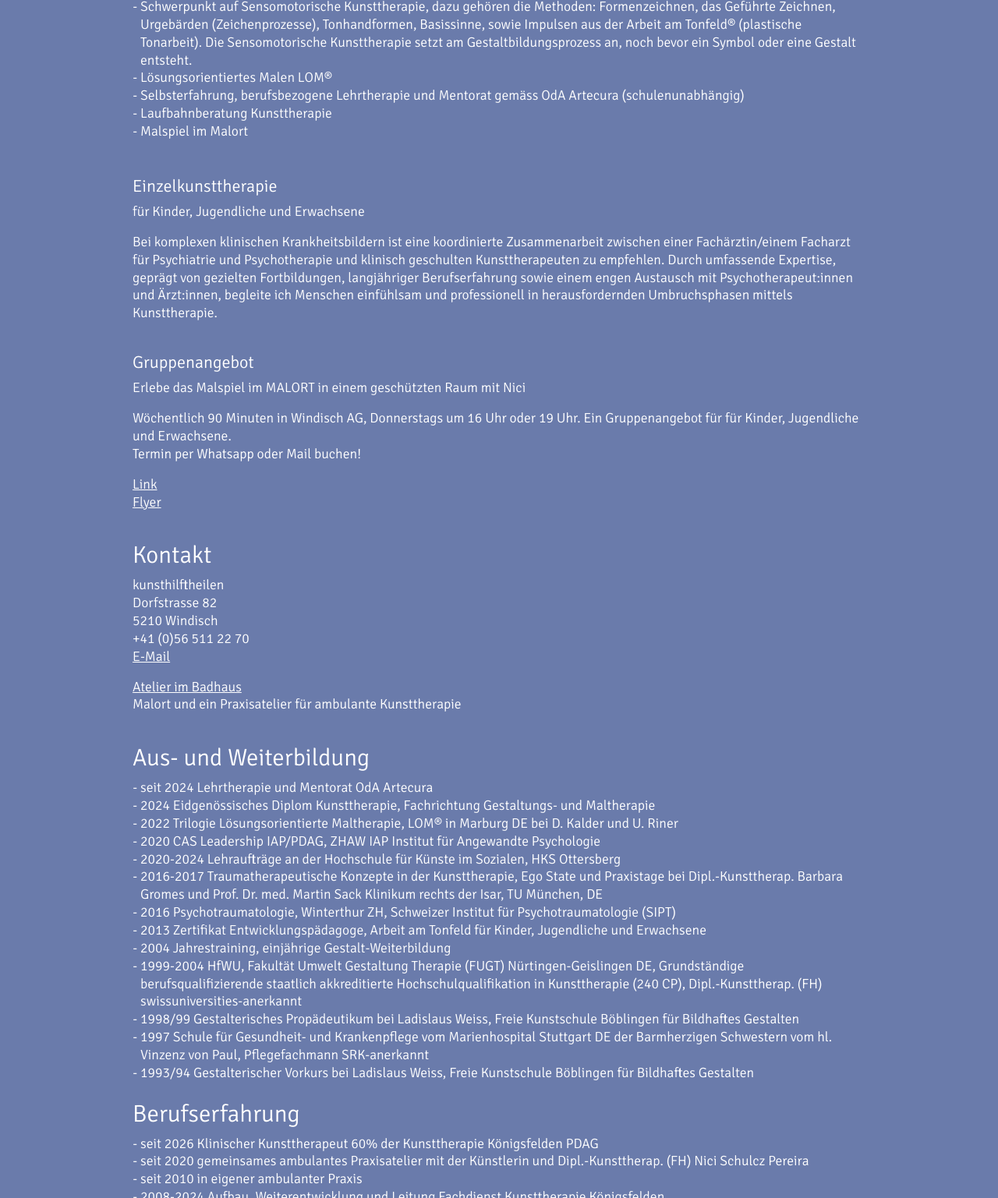
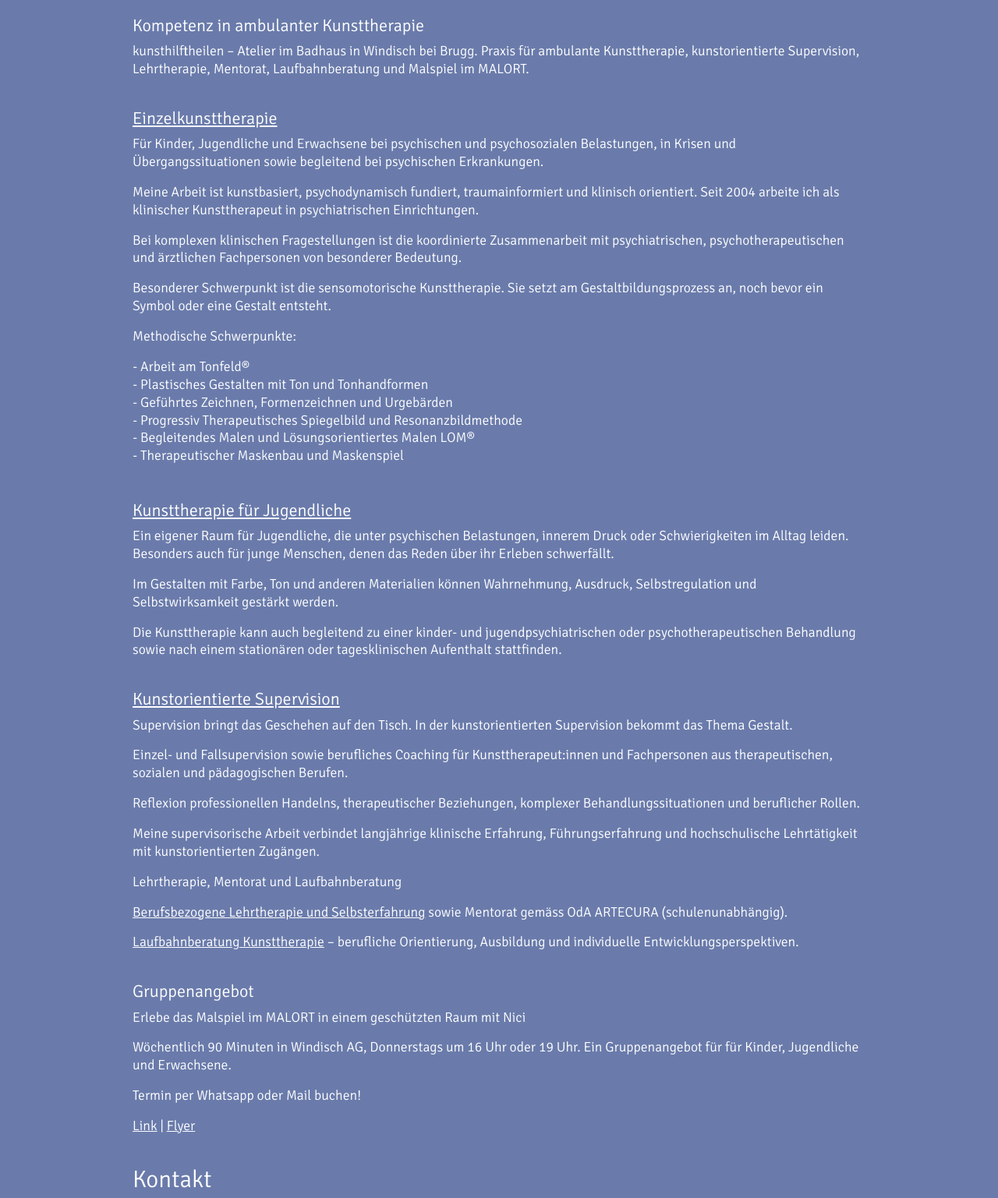
Before and after one commit to kunsttherapie-basel/kunsttherapie-basel.ch, a plain HTML site: page therapeuten/ramos-pereira-nelson/index.html in a window 1280 px wide. Shown: the part 684-2221 px from the top of the page at 78% size. Drawn offline with Linux system fonts and the light colour scheme.

Commit message:
Aenderungen NP

```diff
--- a/therapeuten/ramos-pereira-nelson/index.html
+++ b/therapeuten/ramos-pereira-nelson/index.html
@@ -121,30 +121,51 @@
         <p>Gestaltungs- und Maltherapie, Windisch                        <br>
 Dipl.-Kunsttherapeut (FH)<br>
 Eidg. dipl. Kunsttherapeut<br>
-Kunsttherapeut <a href="https://www.gpk.ch/">gpk</a></p>
+Kunsttherapeut <a href="https://www.gpk.ch/">gpk</a><br>
+Lehrtherapeut und Mentor OdA ARTECURA<br>
+Kunstorientierte Supervision · Zusatzqualifikation FMAWS</p>
 <br>
-<h3 id="angebot"><a href="https://kunsthilftheilen.ch/atelierimbadhaus/#angebot">Angebot</a></h3>
+<h3 id="angebot"><a href="https://kunsthilftheilen.ch/kunsttherapie_aargau/">Angebot</a></h3>
+<br>
+<h5 id="kompetenz-in-ambulanter-kunsttherapie">Kompetenz in ambulanter Kunsttherapie</h5>
+<p>kunsthilftheilen – Atelier im Badhaus in Windisch bei Brugg. Praxis für ambulante Kunsttherapie, kunstorientierte Supervision, Lehrtherapie, Mentorat, Laufbahnberatung und Malspiel im MALORT.</p>
+<br>
+<h5 id="einzelkunsttherapie"><a href="https://kunsthilftheilen.ch/kunsttherapiebrugg/">Einzelkunsttherapie</a></h5>
+<p>Für Kinder, Jugendliche und Erwachsene bei psychischen und psychosozialen Belastungen, in Krisen und Übergangssituationen sowie begleitend bei psychischen Erkrankungen.</p>
+<p>Meine Arbeit ist kunstbasiert, psychodynamisch fundiert, traumainformiert und klinisch orientiert. Seit 2004 arbeite ich als klinischer Kunsttherapeut in psychiatrischen Einrichtungen.</p>
+<p>Bei komplexen klinischen Fragestellungen ist die koordinierte Zusammenarbeit mit psychiatrischen, psychotherapeutischen und ärztlichen Fachpersonen von besonderer Bedeutung.</p>
+<p>Besonderer Schwerpunkt ist die sensomotorische Kunsttherapie. Sie setzt am Gestaltbildungsprozess an, noch bevor ein Symbol oder eine Gestalt entsteht.</p>
+<p>Methodische Schwerpunkte:</p>
 <ul>
-<li>Einzelkunsttherapie (kunstbasiert, psychodynamisch fundiert, traumainformiert), dazu gehört das plastisches Gestalten mit Ton (und brennen der Tonkeramik), Therap. Maskenbau und -spiel</li>
-<li>Schwerpunkt auf Sensomotorische Kunsttherapie, dazu gehören die Methoden: Formenzeichnen, das Geführte Zeichnen, Urgebärden (Zeichenprozesse), Tonhandformen, Basissinne, sowie Impulsen aus der Arbeit am Tonfeld® (plastische Tonarbeit). Die Sensomotorische Kunsttherapie setzt am Gestaltbildungsprozess an, noch bevor ein Symbol oder eine Gestalt entsteht.</li>
-<li>Lösungsorientiertes Malen LOM®</li>
-<li>Selbsterfahrung, berufsbezogene Lehrtherapie und Mentorat gemäss OdA Artecura (schulenunabhängig)</li>
-<li>Laufbahnberatung Kunsttherapie</li>
-<li>Malspiel im Malort</li>
+<li>Arbeit am Tonfeld®</li>
+<li>Plastisches Gestalten mit Ton und Tonhandformen</li>
+<li>Geführtes Zeichnen, Formenzeichnen und Urgebärden</li>
+<li>Progressiv Therapeutisches Spiegelbild und Resonanzbildmethode</li>
+<li>Begleitendes Malen und Lösungsorientiertes Malen LOM®</li>
+<li>Therapeutischer Maskenbau und Maskenspiel</li>
 </ul>
 <br>
 <br>
-<h5 id="einzelkunsttherapie">Einzelkunsttherapie</h5>
-<p>für Kinder, Jugendliche und Erwachsene</p>
-<p>Bei komplexen klinischen Krankheitsbildern ist eine koordinierte Zusammenarbeit zwischen einer Fachärztin/einem Facharzt für Psychiatrie und Psychotherapie und klinisch geschulten Kunsttherapeuten zu empfehlen. Durch umfassende Expertise, geprägt von gezielten Fortbildungen, langjähriger Berufserfahrung sowie einem engen Austausch mit Psychotherapeut:innen und Ärzt:innen, begleite ich Menschen einfühlsam und professionell in herausfordernden Umbruchsphasen mittels Kunsttherapie.</p>
+<h5 id="kunsttherapie-für-jugendliche"><a href="https://kunsthilftheilen.ch/kunsttherapie-jugendliche/">Kunsttherapie für Jugendliche</a></h5>
+<p>Ein eigener Raum für Jugendliche, die unter psychischen Belastungen, innerem Druck oder Schwierigkeiten im Alltag leiden. Besonders auch für junge Menschen, denen das Reden über ihr Erleben schwerfällt.</p>
+<p>Im Gestalten mit Farbe, Ton und anderen Materialien können Wahrnehmung, Ausdruck, Selbstregulation und Selbstwirksamkeit gestärkt werden.</p>
+<p>Die Kunsttherapie kann auch begleitend zu einer kinder- und jugendpsychiatrischen oder psychotherapeutischen Behandlung sowie nach einem stationären oder tagesklinischen Aufenthalt stattfinden.</p>
+<br>
+<h5 id="kunstorientierte-supervision"><a href="https://kunsthilftheilen.ch/supervision/">Kunstorientierte Supervision</a></h5>
+<p>Supervision bringt das Geschehen auf den Tisch. In der kunstorientierten Supervision bekommt das Thema Gestalt.</p>
+<p>Einzel- und Fallsupervision sowie berufliches Coaching für Kunsttherapeut:innen und Fachpersonen aus therapeutischen, sozialen und pädagogischen Berufen.</p>
+<p>Reflexion professionellen Handelns, therapeutischer Beziehungen, komplexer Behandlungssituationen und beruflicher Rollen.</p>
+<p>Meine supervisorische Arbeit verbindet langjährige klinische Erfahrung, Führungserfahrung und hochschulische Lehrtätigkeit mit kunstorientierten Zugängen.</p>
+<p>Lehrtherapie, Mentorat und Laufbahnberatung</p>
+<p><a href="https://kunsthilftheilen.ch/selbsterfahrung/">Berufsbezogene Lehrtherapie und Selbsterfahrung</a> sowie Mentorat gemäss OdA ARTECURA (schulenunabhängig).</p>
+<p><a href="https://kunsthilftheilen.ch/laufbahnberatung/">Laufbahnberatung Kunsttherapie</a> – berufliche Orientierung, Ausbildung und individuelle Entwicklungsperspektiven.</p>
 <br>
 <h5 id="gruppenangebot">Gruppenangebot</h5>
 <p>Erlebe das Malspiel im MALORT in einem geschützten Raum mit Nici</p>
 <p>Wöchentlich 90 Minuten in Windisch AG, Donnerstags um 16 Uhr oder 19 Uhr.
-Ein Gruppenangebot für für Kinder, Jugendliche und Erwachsene.<br>
-Termin per Whatsapp oder Mail buchen!</p>
-<p><a href="https://kunsthilftheilen.ch/malort/">Link</a><br>
-<a href="/download/Malort_Flyer.pdf">Flyer</a></p>
+Ein Gruppenangebot für für Kinder, Jugendliche und Erwachsene.</p>
+<p>Termin per Whatsapp oder Mail buchen!</p>
+<p><a href="https://kunsthilftheilen.ch/malort/">Link</a> | <a href="/download/Malort_Flyer.pdf">Flyer</a></p>
 <br>
 <h3 id="kontakt">Kontakt</h3>
 <p>kunsthilftheilen<br>
@@ -153,12 +174,13 @@ Dorfstrasse 82<br>
 +41 (0)56 511 22 70<br>
 <a href="mailto:kunsthilftheilen@hin.ch">E-Mail</a></p>
 <p><a href="https://kunsthilftheilen.ch/atelierimbadhaus/">Atelier im Badhaus</a><br>
-Malort und ein Praxisatelier für ambulante Kunsttherapie</p>
+Malort und Praxisatelier für ambulante Kunsttherapie und Supervision</p>
 <br>
 <h3 id="aus--und-weiterbildung">Aus- und Weiterbildung</h3>
 <ul>
-<li>seit 2024 Lehrtherapie und Mentorat OdA Artecura</li>
-<li>2024 Eidgenössisches Diplom Kunsttherapie, Fachrichtung Gestaltungs- und Maltherapie</li>
+<li>Seit 2026 Zusatzqualifikation in kunstorientierter Supervision, FMAWS</li>
+<li>Seit 2024 Lehrtherapie und Mentorat OdA ARTECURA</li>
+<li>2024 Eidgenössisches Diplom Kunsttherapie, Gestaltungs- und Maltherapie, Professional Master</li>
 <li>2022 Trilogie Lösungsorientierte Maltherapie, LOM® in Marburg DE bei D. Kalder und U. Riner</li>
 <li>2020 CAS Leadership IAP/PDAG, ZHAW IAP Institut für Angewandte Psychologie</li>
 <li>2020-2024 Lehraufträge an der Hochschule für Künste im Sozialen, HKS Ottersberg</li>
@@ -175,13 +197,14 @@ Malort und ein Praxisatelier für ambulante Kunsttherapie</p>
 </ul>
 <h3 id="berufserfahrung">Berufserfahrung</h3>
 <ul>
-<li>seit 2026 Klinischer Kunsttherapeut 60% der Kunsttherapie Königsfelden PDAG</li>
-<li>seit 2020 gemeinsames ambulantes Praxisatelier mit der Künstlerin und Dipl.-Kunsttherap. (FH) Nici Schulcz Pereira</li>
-<li>seit 2010 in eigener ambulanter Praxis</li>
+<li>Seit 2026 klinischer Kunsttherapeut, Kunsttherapie Königsfelden, PDAG</li>
+<li>2020–2024 Lehraufträge, Hochschule für Künste im Sozialen, HKS Ottersberg</li>
+<li>Seit 2020 gemeinsames ambulantes Praxisatelier mit der Künstlerin und Dipl.-Kunsttherap. (FH) Nici Schulcz Pereira</li>
+<li>Seit 2010 in eigener ambulanter Praxis</li>
 <li>2008-2024 Aufbau, Weiterentwicklung und Leitung Fachdienst Kunsttherapie Königsfelden</li>
 <li>2006-2008 Elternzeit, Tagesvater und Museumsaufsicht <a href="https://www.domnick.de/">Sammlung Domnick</a></li>
 <li>2004-2006 Klinischer Kunsttherapeut Privatklinik Sanatorium Kilchberg, ZH</li>
-<li>ab 2004 Klinischer Kunsttherapeut 100%</li>
+<li>Ab 2004 Klinischer Kunsttherapeut 100%</li>
 <li>2003 Praxissemester in der Psychiatrischen Klinik Münsterlingen, Spital Thurgau AG bei Rainer Eberhardt, Dipl. Kunst- und gestaltender Psychotherapeut</li>
 <li>Bis zum Studium an der Fakultät zunächst als Pflegefachperson in verschiedenen Spitälern im Stuttgarter Ballungsraum und deren Abteilungen für Unfallchirurgie, Orthopädie und Neurologie tätig, darunter stv. Stationsleiter einer unfallchirurgisch-urologischen Doppelstation.</li>
 <li>Seit 1994 im Gesundheitswesen</li>
@@ -190,7 +213,7 @@ Malort und ein Praxisatelier für ambulante Kunsttherapie</p>
 <br>
 <h3 id="krankenkassenanerkennungen">Krankenkassenanerkennungen</h3>
 <p><a href="http://www.asca.ch/?lang=de">ASCA</a>, Schweizerische Stiftung für Komplementärmedizin, Registriert als intermedialer Therapeut<br>
-<a href="https://emr.ch/therapeut/Freischwimmmer-Atelier/">EMR</a>, Erfahrungsmedizinisches Register<br>
+<a href="https://emr.ch/de/therapeut/nelson.ramos.pereira">EMR</a>, Erfahrungsmedizinisches Register<br>
 SNE-EGK zertifiziert<br>
 Visana Services AG-anerkannt</p>
 <p>Zur Qualitätssicherung nutze ich regelmässige Lehrtherapie, Supervision, Intervision, Führungscoaching
```
Also changed, not shown: index.xml (+1 -1 lines), therapeuten/index.xml (+1 -1 lines).
